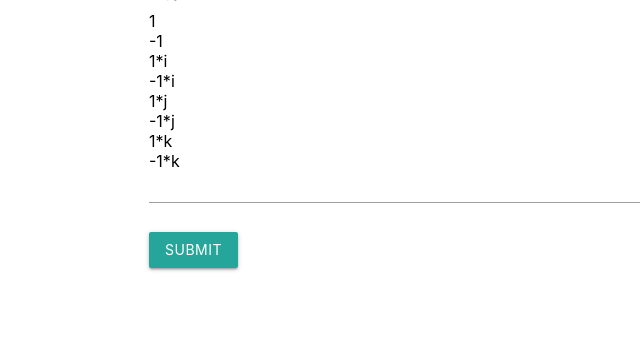
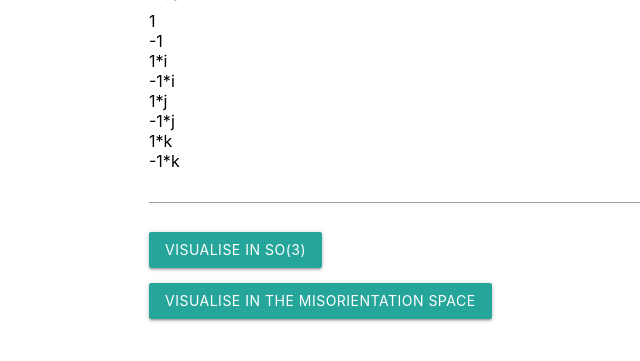
Before and after one commit to vporyadke/misorientation_spaces, a Flask app: page / in a window 1280 px wide. Shown: the part 250-611 px from the top of the page, without its empty margins (43-683 px from the left). Run offline with Flask 2, Linux system fonts and the light colour scheme; some libraries are stand-ins or nearby versions.

Commit message:
stub for second mode

```diff
--- a/src/main.py
+++ b/src/main.py
@@ -16,8 +16,8 @@ def index():
     return render_template('index.html', G1=G1, G2=G2, plots=plots)
 
 
-@app.route('/get_data', methods=['POST'])
-def get_data():
+@app.route('/get_so3', methods=['POST'])
+def get_so3():
     G1 = request.form['G1']
     G2 = request.form['G2']
     print(G1, G2)
@@ -28,6 +28,10 @@ def get_data():
         )
     )
 
+@app.route('/get_misorient', methods=['POST'])
+def get_misorient():
+    return json.dumps([])
+
 
 if __name__ == '__main__':
       app.run(host=config.HOST, port=config.PORT)
--- a/src/templates/index.html
+++ b/src/templates/index.html
@@ -27,7 +27,10 @@
                     <label for="G2">Группа 2H</label>
                 </div>
                 <div class="input-field col s12">
-                    <a class="waves-effect waves-light btn" id="submit">Submit</a>
+                    <a class="waves-effect waves-light btn" id="submit1">Visualise in SO(3)</a>
+                </div>
+                <div class="input-field col s12">
+                    <a class="waves-effect waves-light btn" id="submit2">Visualise in the misorientation space</a>
                 </div>
             </div>
         </div>
@@ -41,10 +44,10 @@
     <script>
         PLOT = document.getElementById('plot');
 
-        function printData(G1, G2) {
+        function printData(G1, G2, query) {
             Plotly.purge(PLOT);
 
-            $.post( "get_data", { "G1": G1, "G2": G2 }).done(
+            $.post( query, { "G1": G1, "G2": G2 }).done(
                 (plots) => {
                     JSON.parse(plots).forEach((plot) => {
                         var xs = plot["xs"], ys = plot["ys"], zs = plot["zs"], name=plot["name"];
@@ -66,8 +69,11 @@
                 }
             );
         }
-        $( "#submit" ).click(function() {
-            printData($("#G1").val(), $("#G2").val());
+        $( "#submit1" ).click(function() {
+            printData($("#G1").val(), $("#G2").val(), "get_so3");
+        });
+        $( "#submit2" ).click(function() {
+            printData($("#G1").val(), $("#G2").val(), "get_misorient");
         });
 
         printData($("#G1").val(), $("#G2").val());
```
